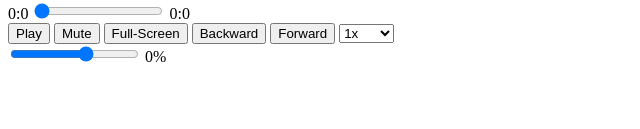
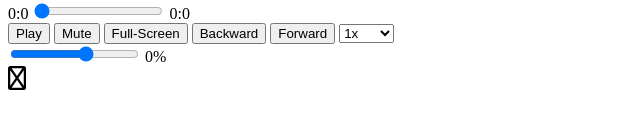
Before and after one commit to DemiKnight/video-player, a website: page www/index.html in a window 1280 px wide. Shown: the part 443-572 px from the top of the page, 0-640 px from the left. Drawn offline with Linux system fonts and the light colour scheme.

Commit message:
Added Font Awesome Pro css + test usage

```diff
--- a/www/css/global.css
+++ b/www/css/global.css
@@ -1,3 +1,39 @@
+@font-face {
+    font-family: 'Font Awesome';
+    font-style: normal;
+    font-weight: 400;
+    src: url("../fonts/fa-regular-400.eot");
+    src: url("../fonts/fa-regular-400.eot?#iefix") format("embedded-opentype"),
+    url("../fonts/fa-regular-400.woff2") format("woff2");
+}
+.fa{
+    font-family: "Font Awesome";
+    font-style: normal;
+    display: inline-block;
+    line-height: 1;
+    text-transform: none;
+    letter-spacing: normal;
+    -ms-word-wrap: normal;
+    word-wrap: normal;
+    white-space: nowrap;
+    direction: ltr;
+    vertical-align: center;
+
+    /* Webkit supported browsers */
+    -webkit-font-smoothing: antialiased;
+
+    /* Safari & Chrome */
+    text-rendering: optimizeLegibility;
+
+    /*Firefox support*/
+    -moz-osx-font-smoothing: grayscale;
+
+    /*Internet Explorer*/
+    font-feature-settings: 'liga';
+
+    font-size: 1.5rem;
+}
+
 h1{
     /*color: aqua;*/
 }
--- a/www/index.html
+++ b/www/index.html
@@ -50,6 +50,7 @@
                     <span id="main-video-controls-volumeSlider-value">0</span>
                 </div>
             </div>
+            <i class="fa">&#xf558</i>
         </main>
     </body>
 </html>
```
